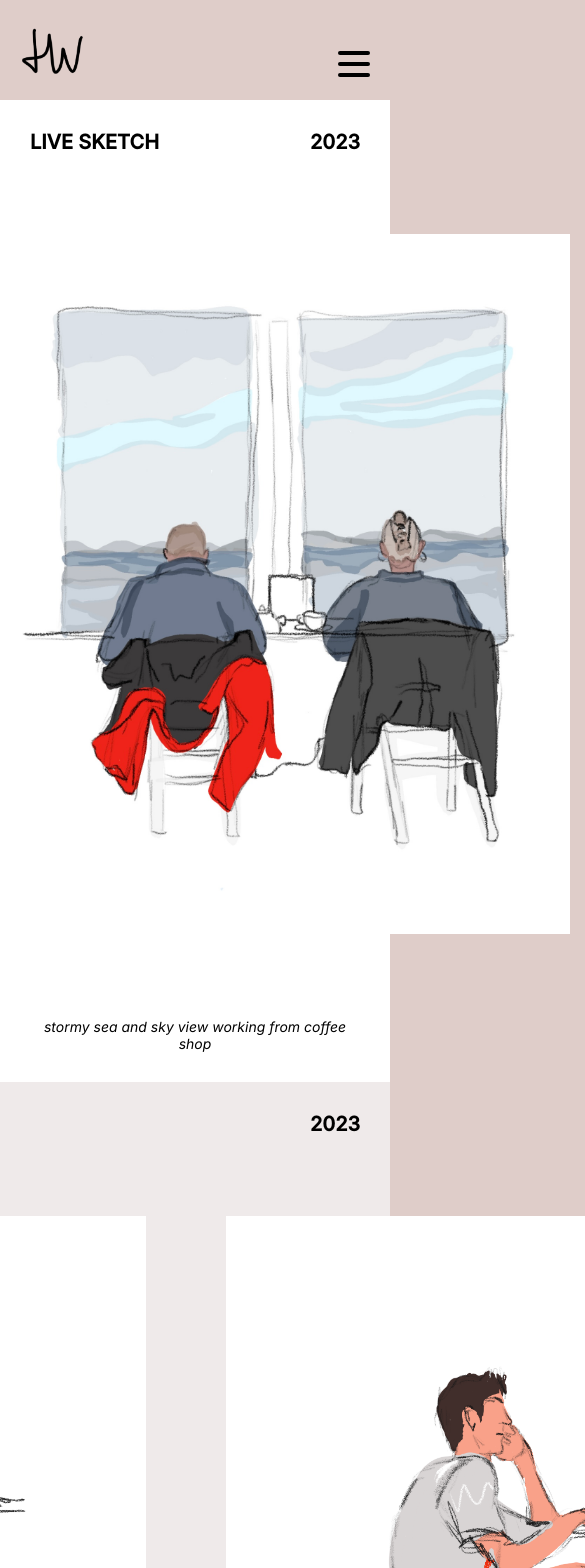
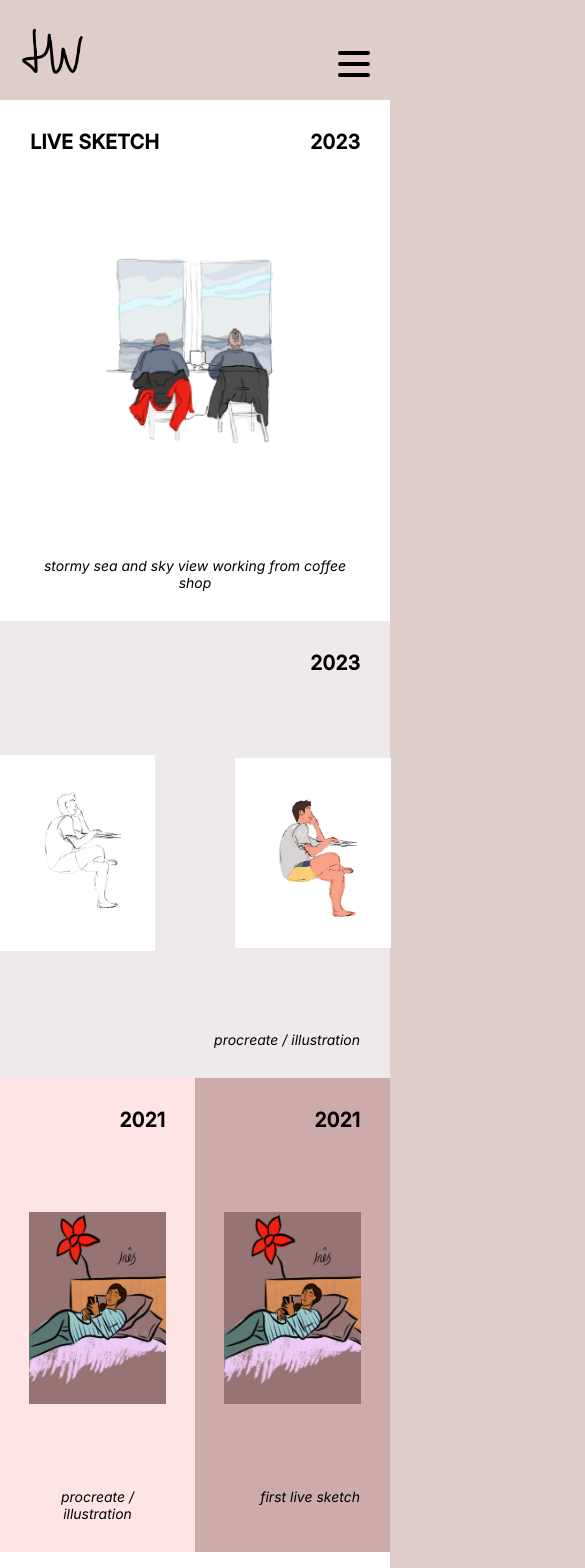
Before and after one commit to hannahw1ll1ams/portfolio, a React (Create React App) app: page /portfolio/illustrations in a window 390 px wide. Shown: the top 1568 px of the page, 585 px wide, since content can reach past the window. Built offline with nearby package versions, Linux system fonts and the light colour scheme.

Commit message:
adding responsiveness

```diff
--- a/src/Pages/Sub-pages/Illustrations.js
+++ b/src/Pages/Sub-pages/Illustrations.js
@@ -16,7 +16,7 @@ export default function IllustrationsPage() {
                     <h1>LIVE SKETCH</h1>
                     <h1>2023</h1>
                 </div>
-                <img className="singleImage" src= {workers} alt='workers'/>
+                <img className="liveSketchSingleImage" src= {workers} alt='workers'/>
                 <div className="bottomText">
                     <h1></h1>
                     <p className="imageKeyWords">stormy sea and sky view working from coffee shop</p>
@@ -44,7 +44,7 @@ export default function IllustrationsPage() {
                      <h1></h1>
                        <h1>2021</h1>
                 </div>
-                <img className="singleImage" src= {ines} alt='ines'/>
+                <img className="halfSingleImage" src= {ines} alt='ines'/>
                 <div className="bottomText">
                     <h1></h1>
                      <p className="imageKeyWords">procreate / illustration</p>
@@ -56,7 +56,7 @@ export default function IllustrationsPage() {
                      <h1></h1>
                        <h1>2021</h1>
                 </div>
-                <img className="singleImage" src= {ines} alt='ines'/>
+                <img className="halfSingleImage" src= {ines} alt='ines'/>
                 <div className="bottomText">
                     <h1></h1>
                      <p className="imageKeyWords">first live sketch</p>
@@ -83,7 +83,7 @@ export default function IllustrationsPage() {
                     <h1></h1>
                     <h1>2022</h1>
                 </div>
-                <img className="singleImage" src= {hugging} alt='hugging'/>
+                <img className="liveSketchSingleImage" src= {hugging} alt='hugging'/>
                 <div className="bottomText">
                     <h1></h1>
                     <p className="imageKeyWords">picture sketch</p>
--- a/src/css/Sub-pages/illustrations.css
+++ b/src/css/Sub-pages/illustrations.css
@@ -1,21 +1,29 @@
 .whiteContainer {
     background-color: white;
 }
-.singleImage {
-    height: 700px;
+.liveSketchSingleImage {
+    /* height: 700px; */
+    width: 50%;
 }
 
 .procrastinationContainer {
     background-color: #EFEAEA;
+    /* display: flex;
+    justify-content: center;
+    align-items: center; */
 }
 .imageContainer {
     display: flex;
     justify-content: center;
-    height: 700px;
+    align-items: center;
+    /* height: 700px; */
+    /* width: 50%; */
 }
 
 .procrastination {
-    height: 700px;
+    /* height: 700px;   */
+
+    width: 40%;
     padding: 0px 40px;
 }
 
@@ -25,9 +33,13 @@
 }
 .twoRunnersContainer {
     background-color: #FFE4E5;
-    width: 50%;
+    width: 70%;
 }
 .inesContainer {
     background-color: #CDABAB;
-    width: 50%;
+    width: 70%;
 }
+
+.halfSingleImage {
+    width: 70%;
+}
```
